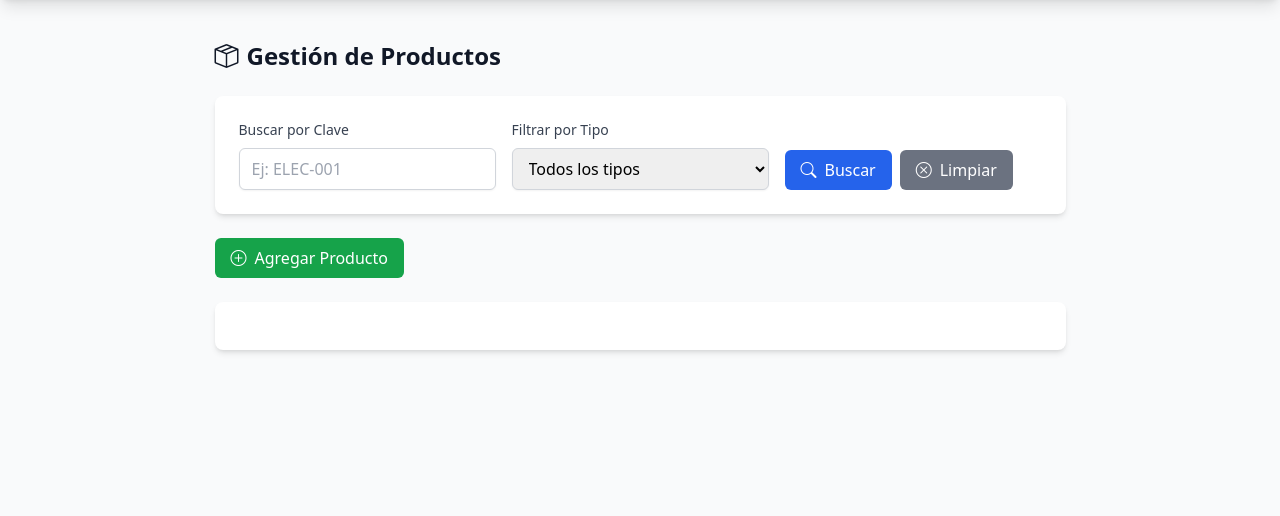
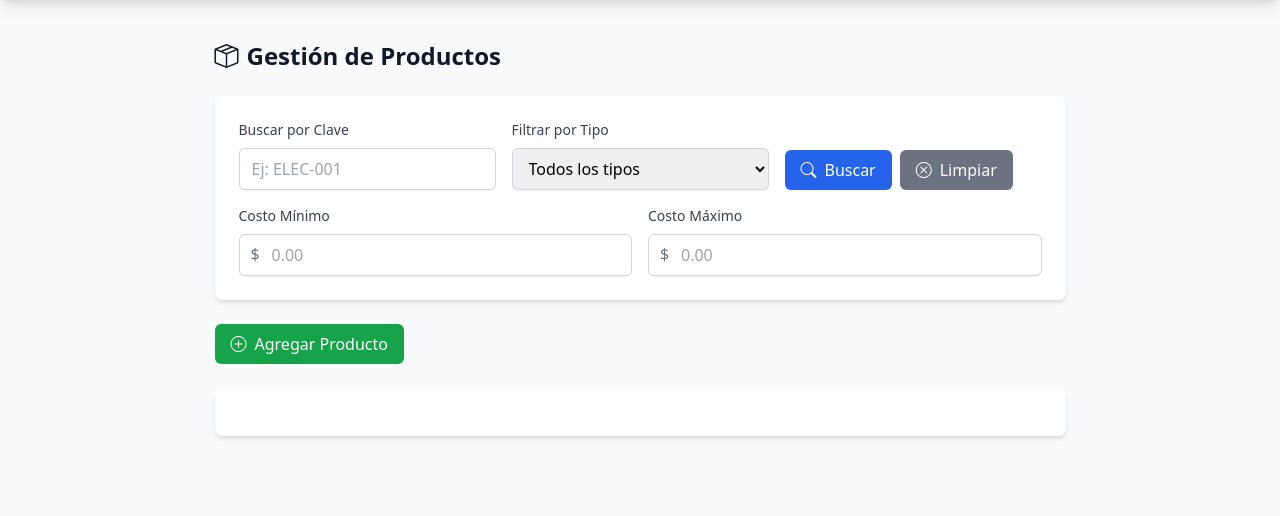
Before and after one commit to GabrielGM16/practica-python, a Django app: page /api/ in a window 1280 px wide. Shown: the part 64-580 px from the top of the page. Run offline with Django 5.2, Linux system fonts and the light colour scheme; data comes from the database, SQL or seed files in the repository; some libraries are stand-ins or nearby versions.

Commit message:
feat(products): add cost filtering and display minimum cost
- Add minimum cost calculation to ProductoListSerializer
- Implement cost range filtering in ProductoViewSet
- Update product list template with cost filter inputs and display

```diff
--- a/productos/serializers.py
+++ b/productos/serializers.py
@@ -35,14 +35,22 @@ class ProductoListSerializer(serializers.ModelSerializer):
     """Serializer para listar productos (vista simplificada)"""
     tipo_producto_nombre = serializers.CharField(source='tipo_producto.nombre', read_only=True)
     cantidad_proveedores = serializers.SerializerMethodField()
+    costo_minimo = serializers.SerializerMethodField()
 
     class Meta:
         model = Producto
         fields = ['id', 'clave', 'nombre', 'tipo_producto', 'tipo_producto_nombre',
-                  'cantidad_proveedores', 'activo']
+                  'cantidad_proveedores', 'costo_minimo', 'activo']
 
     def get_cantidad_proveedores(self, obj):
         return obj.producto_proveedores.filter(activo=True).count()
+
+    def get_costo_minimo(self, obj):
+        """Calcula el costo mínimo de todos los proveedores activos"""
+        proveedores_activos = obj.producto_proveedores.filter(activo=True)
+        if proveedores_activos.exists():
+            return min(pp.costo for pp in proveedores_activos)
+        return None
 
 
 class ProductoDetailSerializer(serializers.ModelSerializer):
--- a/productos/templates/productos/producto_list.html
+++ b/productos/templates/productos/producto_list.html
@@ -12,7 +12,9 @@
 <!-- Filtros de búsqueda -->
 <div class="bg-white rounded-lg shadow-md mb-6">
     <div class="p-6">
-        <form id="searchForm" class="grid grid-cols-1 md:grid-cols-3 gap-4">
+        <form id="searchForm" class="space-y-4">
+            <!-- Primera fila -->
+            <div class="grid grid-cols-1 md:grid-cols-3 gap-4">
                 <div>
                     <label for="searchClave" class="block text-sm font-medium text-gray-700 mb-2">Buscar por Clave</label>
                     <input type="text" class="w-full px-3 py-2 border border-gray-300 rounded-md shadow-sm focus:outline-none focus:ring-2 focus:ring-blue-500 focus:border-blue-500" id="searchClave" placeholder="Ej: ELEC-001">
@@ -23,13 +25,33 @@
                         <option value="">Todos los tipos</option>
                     </select>
                 </div>
-            <div class="flex items-end space-x-2">
+                <div class="flex items-end">
+                    <div class="flex space-x-2 w-full">
                         <button type="submit" class="bg-blue-600 hover:bg-blue-700 text-white px-4 py-2 rounded-md font-medium transition-colors flex items-center">
                             <i class="bi bi-search mr-2"></i> Buscar
                         </button>
                         <button type="button" class="bg-gray-500 hover:bg-gray-600 text-white px-4 py-2 rounded-md font-medium transition-colors flex items-center" id="btnLimpiar">
                             <i class="bi bi-x-circle mr-2"></i> Limpiar
                         </button>
+                    </div>
+                </div>
+            </div>
+            <!-- Segunda fila - Filtros de costo -->
+            <div class="grid grid-cols-1 md:grid-cols-2 gap-4">
+                <div>
+                    <label for="searchCostoMin" class="block text-sm font-medium text-gray-700 mb-2">Costo Mínimo</label>
+                    <div class="relative">
+                        <span class="absolute left-3 top-2 text-gray-500">$</span>
+                        <input type="number" class="w-full pl-8 pr-3 py-2 border border-gray-300 rounded-md shadow-sm focus:outline-none focus:ring-2 focus:ring-blue-500 focus:border-blue-500" id="searchCostoMin" min="0" step="0.01" placeholder="0.00">
+                    </div>
+                </div>
+                <div>
+                    <label for="searchCostoMax" class="block text-sm font-medium text-gray-700 mb-2">Costo Máximo</label>
+                    <div class="relative">
+                        <span class="absolute left-3 top-2 text-gray-500">$</span>
+                        <input type="number" class="w-full pl-8 pr-3 py-2 border border-gray-300 rounded-md shadow-sm focus:outline-none focus:ring-2 focus:ring-blue-500 focus:border-blue-500" id="searchCostoMax" min="0" step="0.01" placeholder="0.00">
+                    </div>
+                </div>
             </div>
         </form>
     </div>
@@ -58,6 +80,7 @@
                             <th class="px-6 py-3 text-left text-xs font-medium text-gray-500 uppercase tracking-wider">Clave</th>
                             <th class="px-6 py-3 text-left text-xs font-medium text-gray-500 uppercase tracking-wider">Nombre</th>
                             <th class="px-6 py-3 text-left text-xs font-medium text-gray-500 uppercase tracking-wider">Tipo de Producto</th>
+                            <th class="px-6 py-3 text-left text-xs font-medium text-gray-500 uppercase tracking-wider">Costo Mínimo</th>
                             <th class="px-6 py-3 text-left text-xs font-medium text-gray-500 uppercase tracking-wider">Proveedores</th>
                             <th class="px-6 py-3 text-left text-xs font-medium text-gray-500 uppercase tracking-wider">Estado</th>
                             <th class="px-6 py-3 text-left text-xs font-medium text-gray-500 uppercase tracking-wider">Acciones</th>
@@ -122,6 +145,8 @@
         document.getElementById('btnLimpiar').addEventListener('click', function() {
             document.getElementById('searchClave').value = '';
             document.getElementById('searchTipo').value = '';
+            document.getElementById('searchCostoMin').value = '';
+            document.getElementById('searchCostoMax').value = '';
             cargarProductos();
         });
 
@@ -161,9 +186,13 @@
 
             const clave = document.getElementById('searchClave').value;
             const tipo = document.getElementById('searchTipo').value;
+            const costoMin = document.getElementById('searchCostoMin').value;
+            const costoMax = document.getElementById('searchCostoMax').value;
 
             if (clave) params.append('clave', clave);
             if (tipo) params.append('tipo_producto', tipo);
+            if (costoMin) params.append('costo_min', costoMin);
+            if (costoMax) params.append('costo_max', costoMax);
 
             if (params.toString()) {
                 url += '?' + params.toString();
@@ -201,10 +230,17 @@
             ? '<span class="inline-flex px-2 py-1 text-xs font-semibold rounded-full bg-green-100 text-green-800">Activo</span>'
             : '<span class="inline-flex px-2 py-1 text-xs font-semibold rounded-full bg-gray-100 text-gray-800">Inactivo</span>';
 
+        const costoMinimo = producto.costo_minimo ? `$${parseFloat(producto.costo_minimo).toFixed(2)}` : 'N/A';
+
         row.innerHTML = `
             <td class="px-6 py-4 whitespace-nowrap"><strong class="text-gray-900">${producto.clave}</strong></td>
             <td class="px-6 py-4 whitespace-nowrap text-gray-900">${producto.nombre}</td>
             <td class="px-6 py-4 whitespace-nowrap"><span class="inline-flex px-2 py-1 text-xs font-semibold rounded-full bg-blue-100 text-blue-800">${producto.tipo_producto_nombre}</span></td>
+            <td class="px-6 py-4 whitespace-nowrap">
+                <span class="inline-flex px-2 py-1 text-xs font-semibold rounded-full bg-green-100 text-green-800">
+                    <i class="bi bi-currency-dollar mr-1"></i> ${costoMinimo}
+                </span>
+            </td>
             <td class="px-6 py-4 whitespace-nowrap">
                 <span class="inline-flex px-2 py-1 text-xs font-semibold rounded-full bg-indigo-100 text-indigo-800">
                     <i class="bi bi-people mr-1"></i> ${producto.cantidad_proveedores}
--- a/productos/views.py
+++ b/productos/views.py
@@ -85,7 +85,7 @@ class ProductoViewSet(viewsets.ModelViewSet):
 
     def get_queryset(self):
         """
-        Filtra productos por clave o tipo de producto
+        Filtra productos por clave, tipo de producto, estado activo y rango de costos
         """
         queryset = super().get_queryset()
 
@@ -103,6 +103,34 @@ class ProductoViewSet(viewsets.ModelViewSet):
         activo = self.request.query_params.get('activo', None)
         if activo is not None:
             queryset = queryset.filter(activo=activo.lower() == 'true')
+
+        # Filtros por rango de costos
+        costo_min = self.request.query_params.get('costo_min', None)
+        costo_max = self.request.query_params.get('costo_max', None)
+
+        if costo_min is not None or costo_max is not None:
+            # Construir filtros para el rango de costos
+            costo_filters = Q()
+
+            if costo_min is not None:
+                try:
+                    costo_min_val = float(costo_min)
+                    costo_filters &= Q(producto_proveedores__costo__gte=costo_min_val)
+                except (ValueError, TypeError):
+                    pass
+
+            if costo_max is not None:
+                try:
+                    costo_max_val = float(costo_max)
+                    costo_filters &= Q(producto_proveedores__costo__lte=costo_max_val)
+                except (ValueError, TypeError):
+                    pass
+
+            if costo_filters:
+                # Filtrar productos que tengan al menos un proveedor activo dentro del rango de costos
+                queryset = queryset.filter(
+                    costo_filters & Q(producto_proveedores__activo=True)
+                ).distinct()
 
         return queryset
 
```
Lines whose indentation alone changed are shown as unchanged.
